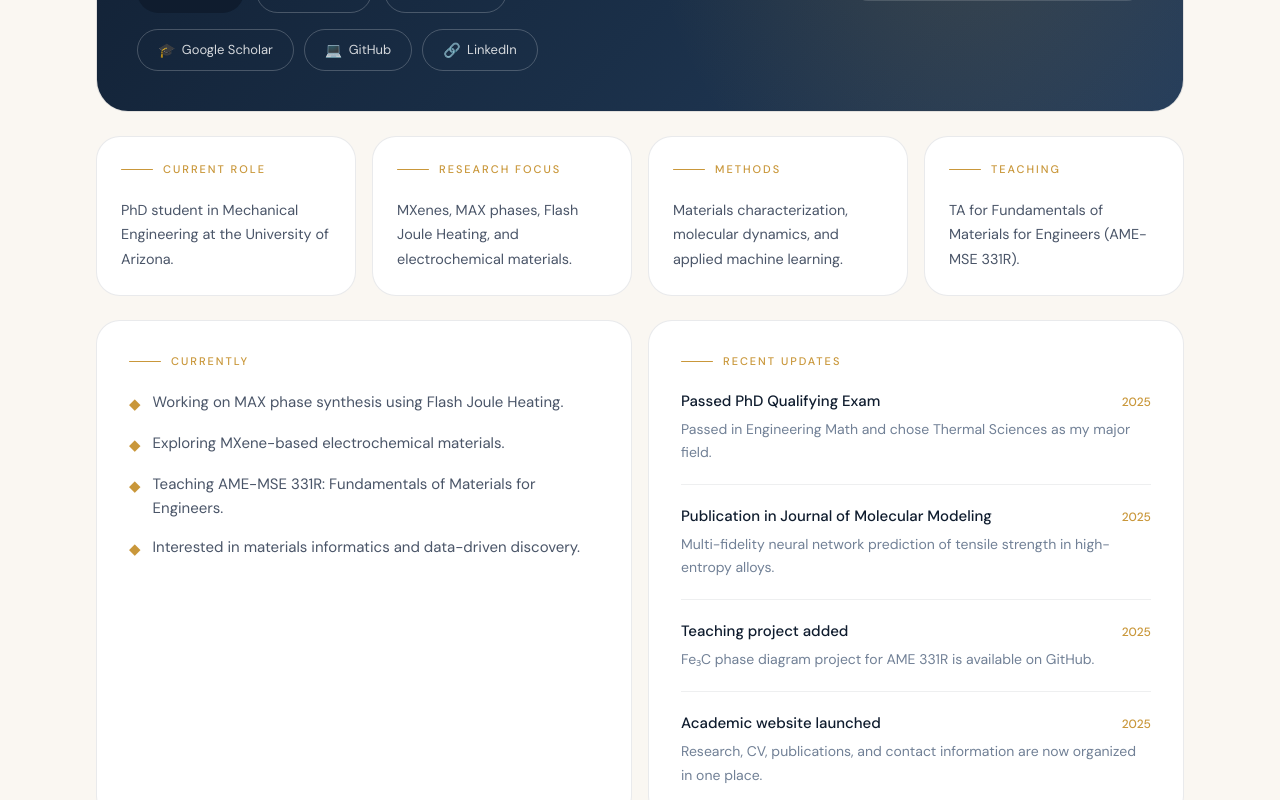
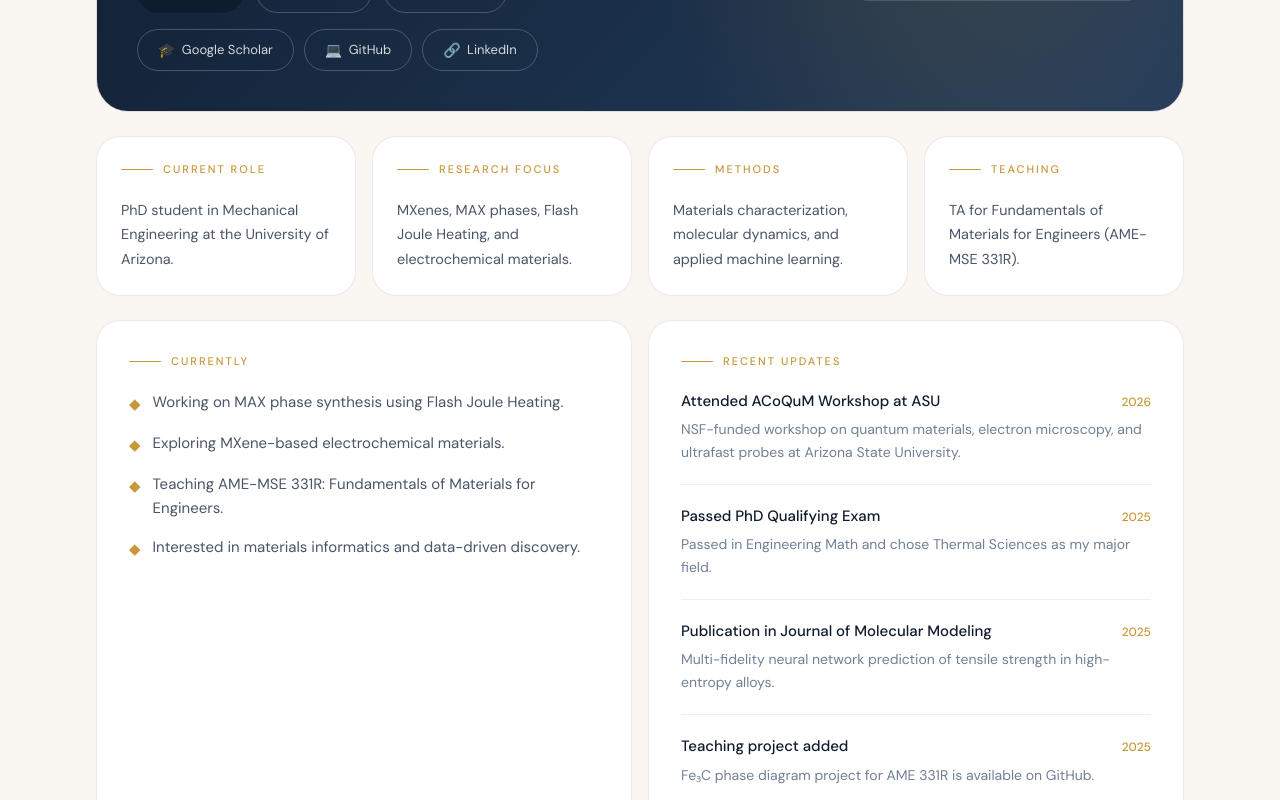
Before and after one commit to Alif1831/academic-site, a Next.js app: page / in a window 1280 px wide. Shown: the part 509-1309 px from the top of the page. Built offline with nearby package versions, Linux system fonts and the light colour scheme.

Commit message:
Add ACoQuM workshop to recent updates

```diff
--- a/app/page.tsx
+++ b/app/page.tsx
@@ -189,6 +189,11 @@ export default function Home() {
           <div style={{ display: "flex", flexDirection: "column", gap: "1.25rem" }}>
             {[
               {
+                title: "Attended ACoQuM Workshop at ASU",
+                text: "NSF-funded workshop on quantum materials, electron microscopy, and ultrafast probes at Arizona State University.",
+                year: "2026",
+              },
+              {
                 title: "Passed PhD Qualifying Exam",
                 text: "Passed in Engineering Math and chose Thermal Sciences as my major field.",
                 year: "2025",
@@ -210,8 +215,8 @@ export default function Home() {
               },
             ].map((item, i) => (
               <div key={item.title} style={{
-                paddingBottom: i < 3 ? "1.25rem" : 0,
-                borderBottom: i < 3 ? "1px solid rgba(15,28,46,0.07)" : "none",
+                paddingBottom: i < 4 ? "1.25rem" : 0,
+                borderBottom: i < 4 ? "1px solid rgba(15,28,46,0.07)" : "none",
               }}>
                 <div style={{ display: "flex", justifyContent: "space-between", alignItems: "baseline", gap: "0.5rem" }}>
                   <p style={{ fontWeight: 500, fontSize: "0.9375rem", margin: 0, color: "var(--navy)" }}>{item.title}</p>
```
